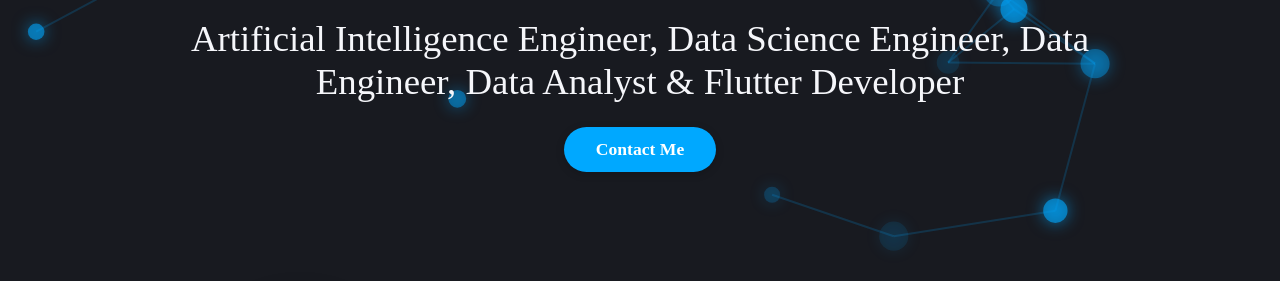
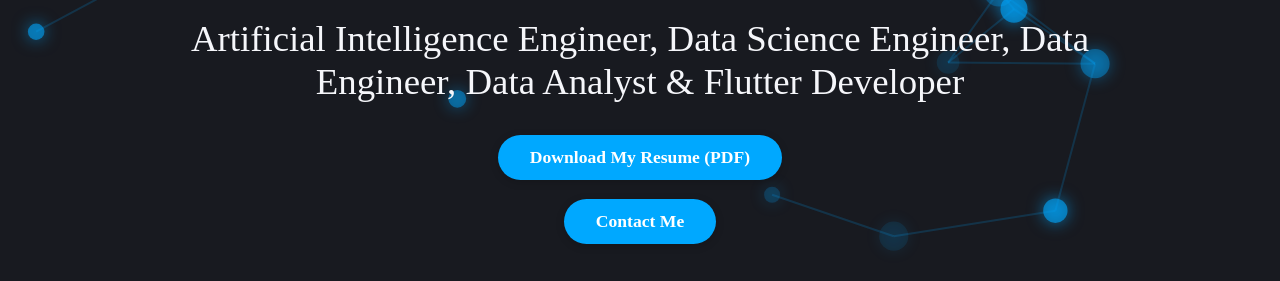
Before and after one commit to Nirmitk1311/PORTFOLIO, a plain HTML site: page index.html in a window 1280 px wide. Shown: the part 433-714 px from the top of the page. Drawn offline with Linux system fonts and the light colour scheme.

Commit message:
Add resume download button, spacing, and PDF; update Home section

```diff
--- a/index.html
+++ b/index.html
@@ -26,7 +26,10 @@
     <section id="home" class="hero">
         <h1>Hi, I am <span class="highlight" style="display:block;">Nirmit Kasodariya</span></h1>
         <h2>Artificial Intelligence Engineer, Data Science Engineer, Data Engineer, Data Analyst & Flutter Developer</h2>
-        <a href="#contact" class="btn">Contact Me</a>
+        <div class="hero-btns">
+          <a href="assets/Nirmit Resume.pdf" class="btn" download>Download My Resume (PDF)</a>
+          <a href="#contact" class="btn">Contact Me</a>
+        </div>
     </section>
     <section id="about" class="about section">
         <div class="about-flex">
--- a/style.css
+++ b/style.css
@@ -691,3 +691,11 @@ body > *:not(#ai-network-bg) {
     scroll-margin-top: 80px;
     scroll-margin-bottom: 10vh;
 }
+
+.hero-btns {
+    display: flex;
+    flex-direction: column;
+    gap: 1.2rem;
+    align-items: center;
+    margin-top: 0.5rem;
+}
```
Also changed, not shown: 1 other file.
